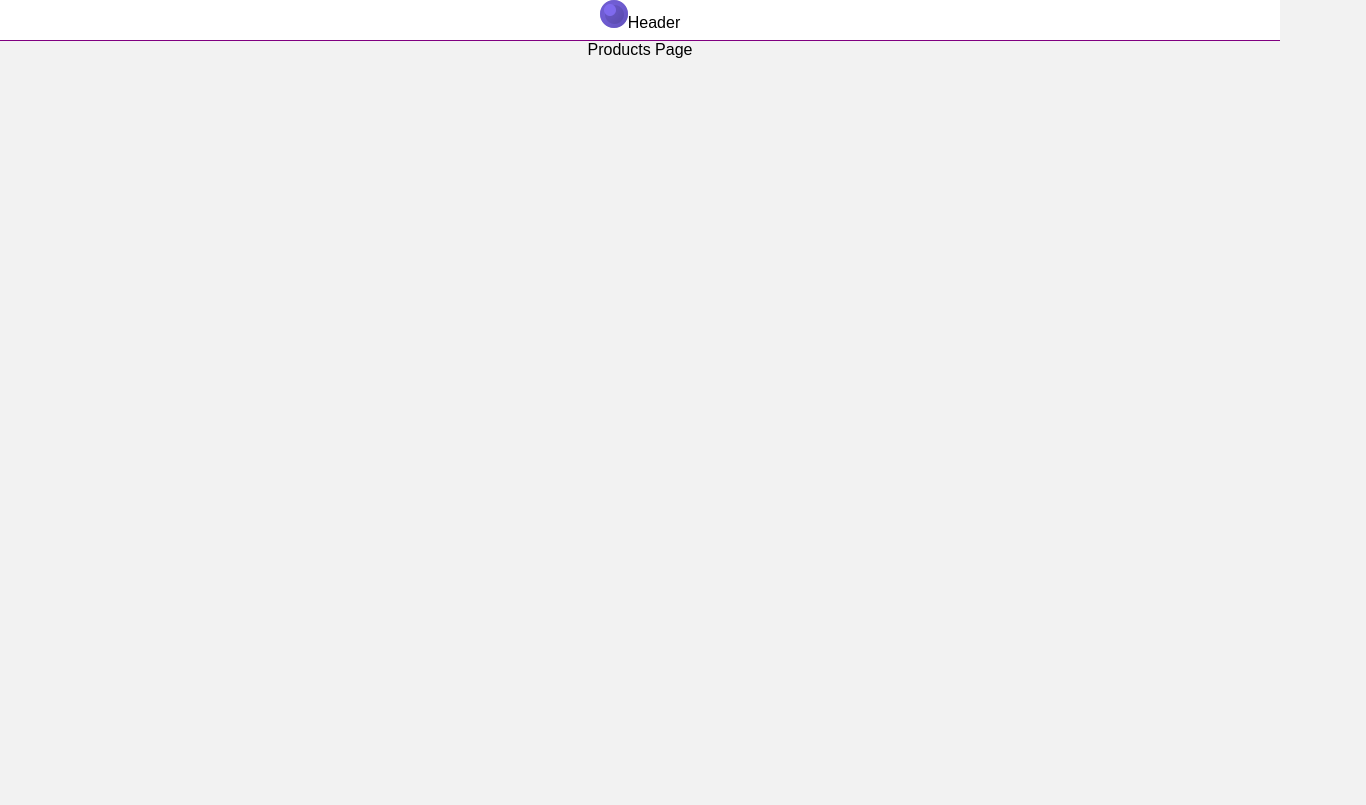
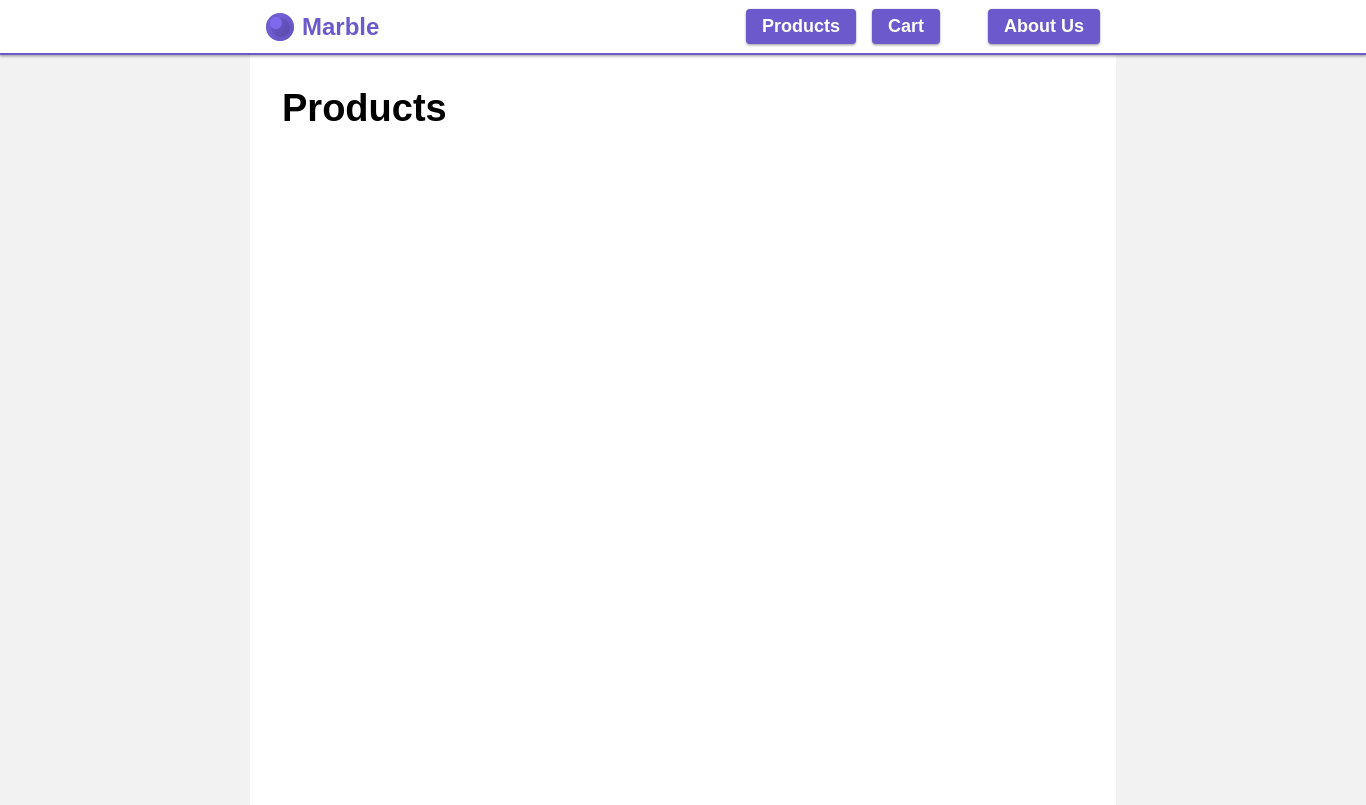
Before and after one commit to DevMountain/qa-ecommerce, a React app: page / in a window 1280 px wide. Shown: the whole page, 1366 px wide, since content can reach past the window. Built offline with nearby package versions, Linux system fonts and the light colour scheme; a web font is replaced by a local one.

Commit message:
JL phase-1 - Code in progres..

```diff
--- a/src/components/App.css
+++ b/src/components/App.css
@@ -1,28 +1,21 @@
-.App {
-  text-align: center;
+@import url("https://use.typekit.net/poe7tgk.css");
+
+.App__parent {
+  min-width: 1366px;
 }
 
-.App-logo {
-  animation: App-logo-spin infinite 20s linear;
-  height: 80px;
+.App__content-container {
+  width: 100%;
+  min-height: calc( 100vh - 50px );
+  box-sizing: border-box;
+  padding: 0px 250px;
 }
 
-.App-header {
-  background-color: #222;
-  height: 150px;
-  padding: 20px;
-  color: white;
+.App__content {
+  background-color: #FFF;
+  min-height: calc( 100vh - 50px );
+  position: relative;
+  z-index: 1;
+  padding: 32px;
+  box-sizing: border-box;
 }
-
-.App-title {
-  font-size: 1.5em;
-}
-
-.App-intro {
-  font-size: large;
-}
-
-@keyframes App-logo-spin {
-  from { transform: rotate(0deg); }
-  to { transform: rotate(360deg); }
-}
--- a/src/components/App.js
+++ b/src/components/App.js
@@ -10,10 +10,14 @@ import Header from './Header/Header';
 class App extends Component {
   render() {
     return (
-      <div className="App">
+      <div className="App__parent">
         <Header />
 
-        { router }
+        <div className="App__content-container">
+          <section className="App__content">
+            { router }
+          </section>
+        </div>
       </div>
     );
   }
--- a/src/components/Header/Header.css
+++ b/src/components/Header/Header.css
@@ -1,5 +1,53 @@
 .Header__parent {
   background-color: #FFF;
-  height: 40px;
-  border-bottom: 1px solid purple;
+  height: 55px;
+  border-bottom: 2px solid #6c5acc;
+  box-sizing: border-box;
+  box-shadow: 0 1px 3px 0 rgba(0, 0, 0, 0.2), 0 2px 2px 0 rgba(0, 0, 0, 0.12), 0 0 2px 0 rgba(0, 0, 0, 0.14);
+  padding: 7px 266px;
+  display: flex;
+  justify-content: space-between;
+  align-items: flex-start;
+  position: relative;
+  z-index: 2;
 }
+
+.Header__left {
+  display: flex;
+  justify-content: flex-start;
+  align-items: center;
+  height: 100%;
+}
+
+.Header__left img {
+  margin-right: 8px;
+}
+
+.Header__left h2 {
+  font-size: 24px;
+  margin: 0;
+  color: #6c5acc;
+}
+
+.Header__right {
+  height: 100%;
+  display: flex;
+  justify-content: flex-start;
+  align-items: center;
+}
+
+.Header__right button {
+  background-color: #6c5acc;
+  color: #FFF;
+  font-size: 18px;
+  padding: 7px 16px;
+  border-radius: 4px;
+  border: none;
+  box-shadow: 0 1px 3px 0 rgba(0, 0, 0, 0.2), 0 2px 2px 0 rgba(0, 0, 0, 0.12), 0 0 2px 0 rgba(0, 0, 0, 0.14);
+  margin-right: 16px;
+}
+
+#Header__btn-about-us {
+  margin-left: 32px;
+  margin-right: 0px;
+}
--- a/src/components/Header/Header.js
+++ b/src/components/Header/Header.js
@@ -5,7 +5,15 @@ import iconPng from '../../assets/icon.png';
 
 export default () => (
   <section className="Header__parent">
-    <img src={ iconPng } />
-    <span>Header</span>
+    <div className="Header__left">
+      <img src={ iconPng } width="28px" alt="" />
+      <h2>Marble</h2>
+    </div>
+
+    <div className="Header__right">
+      <button>Products</button>
+      <button>Cart</button>
+      <button id="Header__btn-about-us">About Us</button>
+    </div>
   </section>
 )
--- a/src/components/Products/Products.css
+++ b/src/components/Products/Products.css
@@ -0,0 +1,4 @@
+.Products__parent h1 {
+  font-size: 38px;
+  margin: 0px;
+}
--- a/src/components/Products/Products.js
+++ b/src/components/Products/Products.js
@@ -1,10 +1,11 @@
 import React, { Component } from 'react';
+import './Products.css';
 
 export default class Products extends Component {
   render() {
     return (
       <section className="Products__parent">
-        <span>Products Page</span>
+        <h1>Products</h1>
       </section>
     )
   }
--- a/src/index.css
+++ b/src/index.css
@@ -1,6 +1,10 @@
 body {
   margin: 0;
   padding: 0;
-  font-family: sans-serif;
   background-color: #f2f2f2;
 }
+
+h1, h2, button {
+  font-family: "proxima-nova", sans-serif;
+  font-weight: 700;
+}
```
